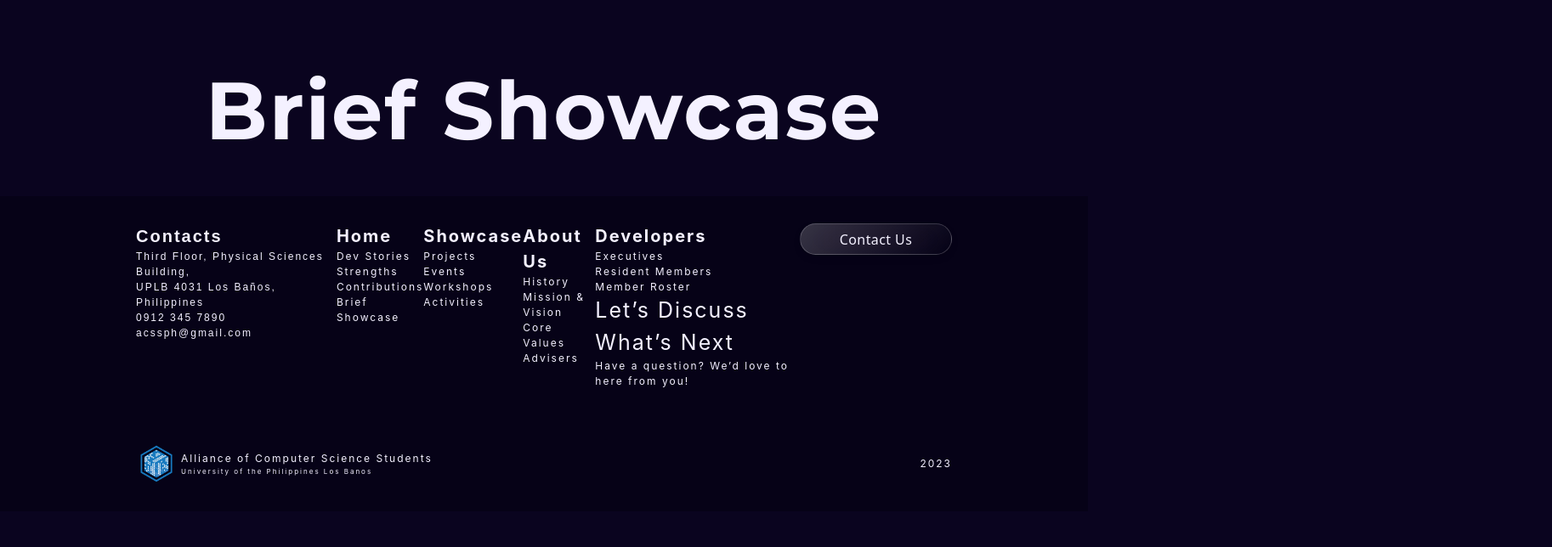
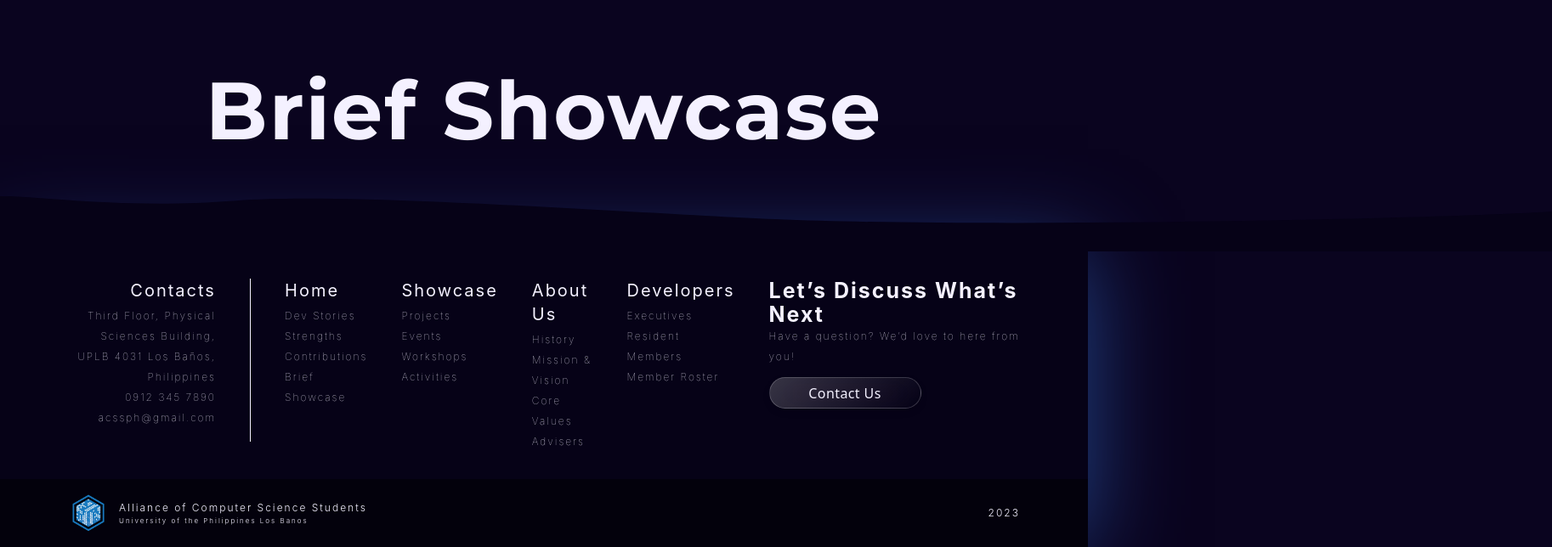
Before and after one commit to yuntaozhu/CMGWebsite, a SvelteKit app: page /Home in a window 1280 px wide. Shown: the part 1265-1909 px from the top of the page at 85% size, 1826 px wide, since content can reach past the window. Before the commit the page ends 1867 px from the top, so only its background shows below. Built offline with nearby package versions, Linux system fonts and the light colour scheme.

Commit message:
feat: footer

```diff
--- a/src/app.css
+++ b/src/app.css
@@ -177,6 +177,7 @@ h5 {
     --color-dark-1: #1E0E37;
     --color-dark-2: #0A041F;
     --color-dark-3: #060217;
+    --color-dark-4: #03010c;
 
     --color-purple: #5E35DA;
     --color-dark-purple: #3D338D;
--- a/src/components/organisms/Footer.svelte
+++ b/src/components/organisms/Footer.svelte
@@ -10,93 +10,121 @@
   }
 </script>
 
+<svg
+  xmlns="http://www.w3.org/2000/svg"
+  width="1826"
+  height="65"
+  viewBox="0 0 1826 65"
+  fill="none"
+  class="svg"
+>
+  <path
+    d="M0 65V0.0118731C45.9408 -0.496463 146.89 15.5415 278.585 5.23942C410.28 -5.06267 755.395 20.3936 911.734 27.0199C1163.05 37.672 1686.71 27.0199 1826 18.0735V65H0Z"
+    fill="#060217"
+  />
+</svg>
 <div class="footer">
-  <div class="footer__top" />
-  <div class="footer__content">
-    <div class="footer__content-left">
-      <p class="ws-regular-bold">Contacts</p>
-      <p class="ws-tiny">Third Floor, Physical Sciences Building,</p>
-      <p class="ws-tiny">UPLB 4031 Los Baños, Philippines</p>
-      <p class="ws-tiny">0912 345 7890</p>
-      <p class="ws-tiny">acssph@gmail.com</p>
+  <!-- <div class="footer__top" /> -->
+  <div class="footer__mid flex flex-row gap-10">
+    <div class="flex gap-10">
+      <div class="flex flex-col font-thin text-base i-tiny text-right">
+        <p class="i-regular font-normal text-xl mb-1">Contacts</p>
+        <p>Third Floor, Physical Sciences Building,</p>
+        <p>UPLB 4031 Los Baños, Philippines</p>
+        <p>0912 345 7890</p>
+        <p>acssph@gmail.com</p>
+      </div>
+      <div class="vertical-line h-100" />
+      <div class="flex flex-col font-thin text-base i-tiny">
+        <p class="i-regular font-normal text-xl mb-1">Home</p>
+        <p>Dev Stories</p>
+        <p>Strengths</p>
+        <p>Contributions</p>
+        <p>Brief Showcase</p>
+      </div>
+      <div class="flex flex-col font-thin text-base i-tiny">
+        <p class="i-regular font-normal text-xl mb-1">Showcase</p>
+        <p>Projects</p>
+        <p>Events</p>
+        <p>Workshops</p>
+        <p>Activities</p>
+      </div>
+      <div class="flex flex-col font-thin text-base i-tiny">
+        <p class="i-regular font-normal text-xl mb-1">About Us</p>
+        <p>History</p>
+        <p>Mission & Vision</p>
+        <p>Core Values</p>
+        <p>Advisers</p>
+      </div>
+      <div class="flex flex-col font-thin text-base i-tiny">
+        <p class="i-regular font-normal text-xl mb-1">Developers</p>
+        <p>Executives</p>
+        <p>Resident Members</p>
+        <p>Member Roster</p>
+      </div>
     </div>
-    <div class="footer__content-right">
-      <div class="footer__content-right__pages">
-        <p class="i-regular-bold">Home</p>
-        <p class="i-tiny">Dev Stories</p>
-        <p class="i-tiny">Strengths</p>
-        <p class="i-tiny">Contributions</p>
-        <p class="i-tiny">Brief Showcase</p>
-      </div>
-      <div class="footer__content-right__pages">
-        <p class="i-regular-bold">Showcase</p>
-        <p class="i-tiny">Projects</p>
-        <p class="i-tiny">Events</p>
-        <p class="i-tiny">Workshops</p>
-        <p class="i-tiny">Activities</p>
-      </div>
-      <div class="footer__content-right__pages">
-        <p class="i-regular-bold">About Us</p>
-        <p class="i-tiny">History</p>
-        <p class="i-tiny">Mission & Vision</p>
-        <p class="i-tiny">Core Values</p>
-        <p class="i-tiny">Advisers</p>
-      </div>
-      <div class="d-flex row">
-        <div class="footer__content-right__pages">
-          <p class="i-regular-bold">Developers</p>
-          <p class="i-tiny">Executives</p>
-          <p class="i-tiny">Resident Members</p>
-          <p class="i-tiny">Member Roster</p>
-        </div>
-        <div class="footer__content-right__details">
-          <p class="i-large">Let’s Discuss What’s Next</p>
-          <p class="i-tiny">Have a question? We’d love to here from you!</p>
-        </div>
+    <div class="flex flex-col gap-3 justify-around font-thin text-base i-tiny">
+      <div class="flex flex-col">
+        <p class="i-large-bold text-xl">Let’s Discuss What’s Next</p>
+        <p>Have a question? We’d love to here from you!</p>
       </div>
       <Button onClick={handleClick}>Contact Us</Button>
     </div>
   </div>
 
   <div class="footer__bottom">
-    <div class="footer__bottom-left">
+    <div class="flex flex-row align-center justify-center">
       <img
         src="/logo.webp"
         alt="The official seal of The Alliance of Computer Science Student"
         class="footer__logo"
       />
-      <div class="footer__bottom-left__details">
+      <div class="flex flex-col font-light align-center justify-center ml-3">
         <p class="i-tiny">Alliance of Computer Science Students</p>
         <p class="i-super-tiny">University of the Philippines Los Banos</p>
       </div>
     </div>
-    <div class="footer__bottom-right">
+    <div class="flex font-light">
       <p class="i-tiny">2023</p>
     </div>
   </div>
 </div>
 
 <style>
-  .footer__content {
+  .svg {
+    z-index: 2;
+    position: relative;
+  }
+  .footer {
+    z-index: 1;
+    position: relative;
+    width: 100%;
+    background-color: var(--color-blue);
+    box-shadow: 0 0 100px rgba(59, 127, 239, 0.5);
+    transition: box-shadow 0.5s ease-in-out;
+  }
+
+  .footer:hover {
+    box-shadow: 0 0 110px rgba(59, 127, 239, 7);
+  }
+  .footer__mid {
     width: 100%;
     background-color: var(--color-dark-3);
     padding: 2rem;
-    padding-left: 10rem;
-    padding-right: 10rem;
+    padding-left: 5rem;
+    padding-right: 5rem;
 
-    display: flex;
     justify-content: space-between;
     align-items: flex-start;
   }
-  .footer__content-left {
-    display: flex;
-    flex-direction: column;
+  .vertical-line {
+    width: 2px;
+    height: 12rem;
+    color: var(--color-white);
+    background-color: var(--color-white);
+    transition: width 0.3s ease-in-out; /* Add this line for the transition effect */
   }
-  .footer__content-right {
-    display: flex;
-    flex-direction: row;
-    row-gap: 10px;
-  }
+
   .footer__logo {
     max-height: 3rem;
   }
@@ -105,10 +133,10 @@
     flex-direction: row;
     justify-content: space-between;
     align-items: center;
-    padding: 2rem;
-    padding-left: 10rem;
-    padding-right: 10rem;
-    background-color: var(--color-dark-3);
+    padding: 1rem;
+    padding-left: 5rem;
+    padding-right: 5rem;
+    background-color: var(--color-dark-4);
   }
 
   .footer__bottom-left {
```
